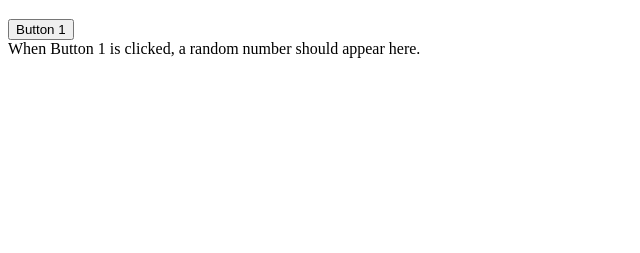
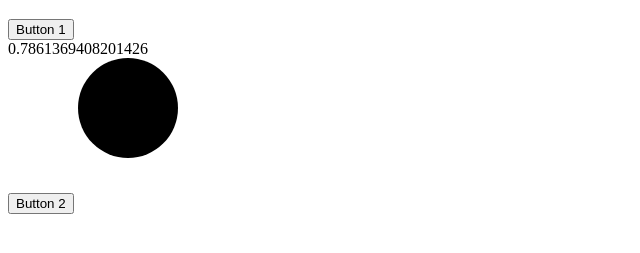
Before and after one commit to DS4200-S22/ic-06-d-wei-leigh, a plain HTML site: page index.html in a window 1280 px wide. Both pictures are taken after a click on the button "Button 1". Shown: the part 61-314 px from the top of the page, without its empty margins (0-640 px from the left). Drawn offline with Linux system fonts and the light colour scheme.

Commit message:
in class work

```diff
--- a/index.html
+++ b/index.html
@@ -3,6 +3,7 @@
 
 <head>
     <meta charset=utf-8/>
+    <link rel="stylesheet" href="style.css">
 </head>
 
 
@@ -10,12 +11,23 @@
 
     <h1>ic-07 - Intro to JavaScript</h1>
 
-    <button type="button">Button 1</button>
+    <button type="button" onClick = "button1Clicked()">Button 1</button>
 
     <div id="random_num">
         When Button 1 is clicked, a random number should appear here.
     </div>
 
+<div id="button2div" class="button2div">
+    <button type="button" onClick = "button2Clicked()">Button 2</button>
+
+    <svg>
+        <circle class="circle" cx="50" cy="50" r="50">
+        </circle>
+    </svg>
+</div>
+
+    <script src="main.js"></script>
+
 </body>
 
 </html>
--- a/main.js
+++ b/main.js
@@ -10,5 +10,9 @@ Modified: 12/06/21
     // You will need to call this function when Button 1 is clicked
     // You will need to modiffy the body of this function as described in the assignment Readme
 function button1Clicked() {
+    let randNum = Math.random();
+
+    let randomNum = document.getElementById("random_num");
+    randomNum.innerHTML = randNum;
     console.log("Button 1 was clicked");
 }
```
Also changed, not shown: style.css (added), 1 other file.
